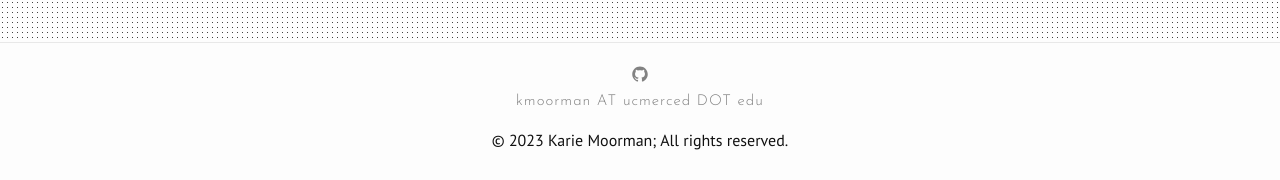
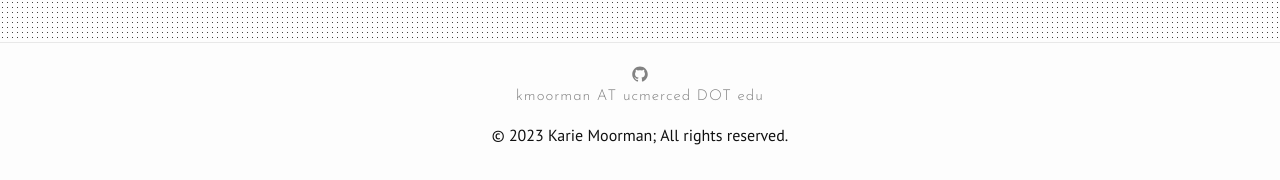
Before and after one commit to kariemoorman/kariemoorman.github.io, a Jekyll site: the page built from resume.md, in a window 1280 px wide. Shown: the part 1045-1225 px from the top of the page. Built offline with Jekyll 4.4.1, drawn with Linux system fonts in a browser that asks for light colours; nearby versions of some CDN libraries.

Commit message:
Update _layout.scss

```diff
--- a/_sass/_layout.scss
+++ b/_sass/_layout.scss
@@ -561,11 +561,6 @@
     margin-left: 0;
     z-index: 99;
   }
-
-  .contact-list li:not(:last-child) {
-    margin-bottom: 5px;
-  }
-
   .small-site-title {
     font-family: "PT Sans";
   }
```
